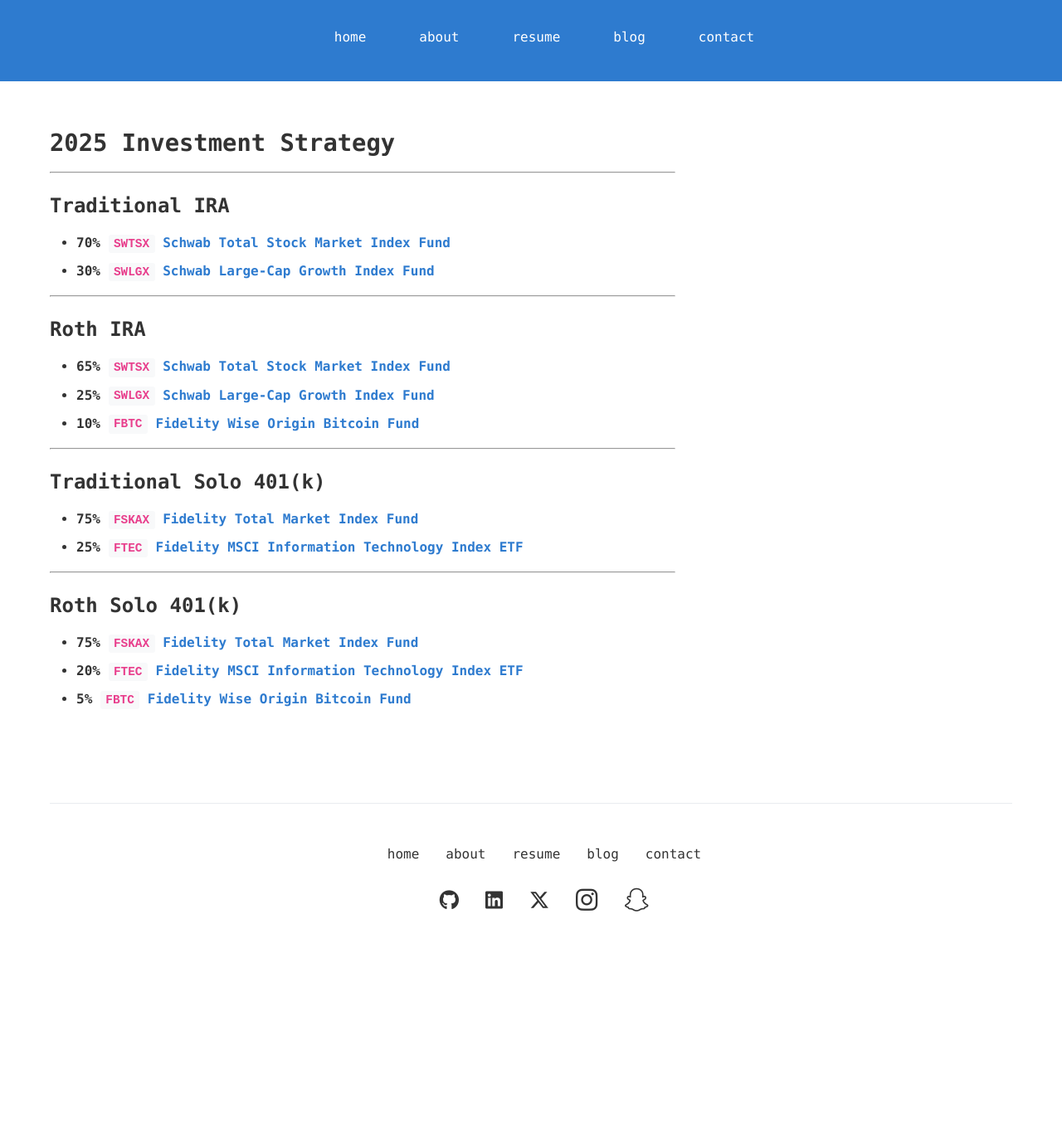
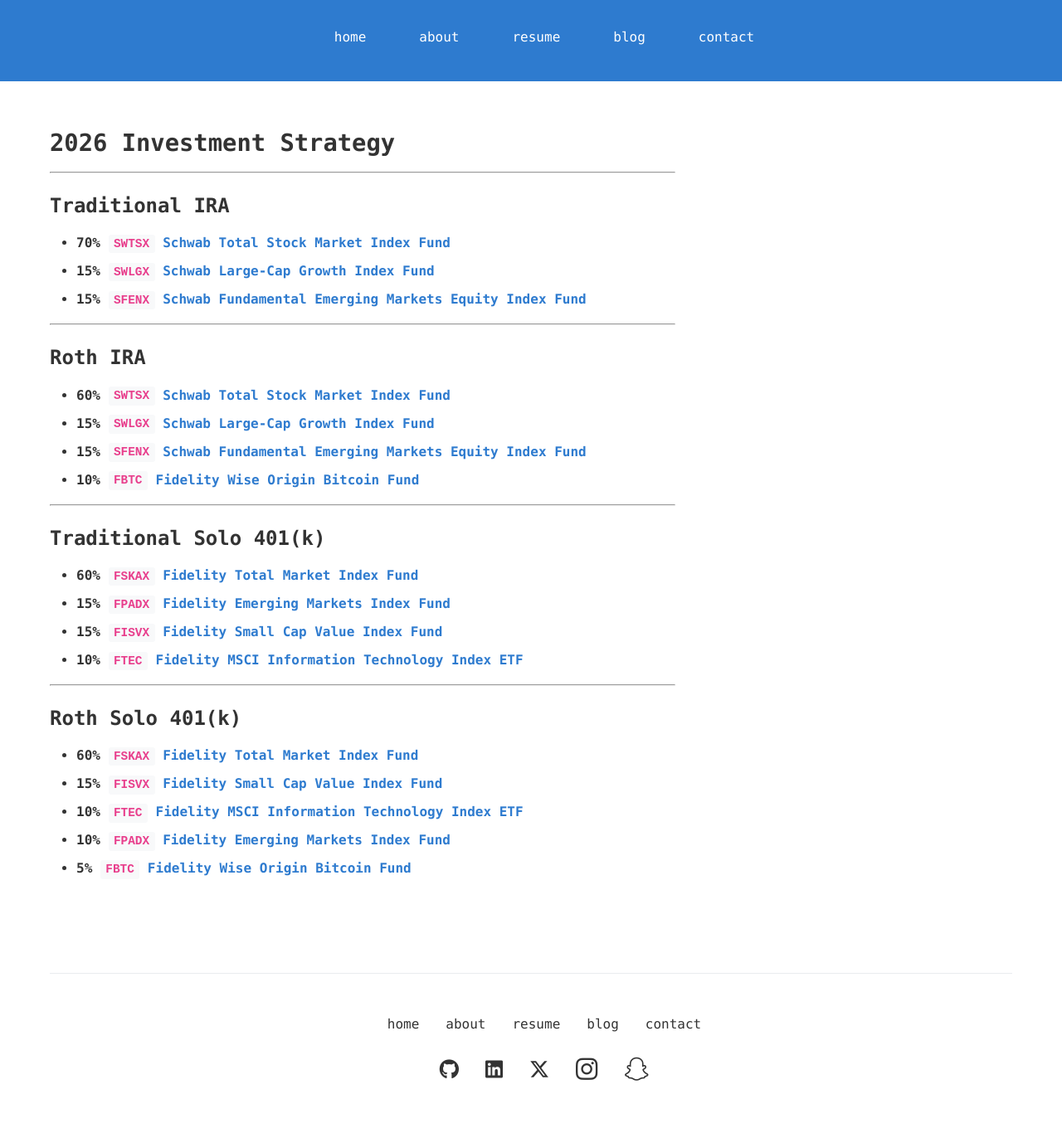
Before and after one commit to jmwoo/jmwoo.github.io, a Jekyll site: the page built from invest.md, in a window 1280 px wide. Shown: the whole page at 83% size. Built offline with Jekyll 4.4.1, drawn with Linux system fonts in a browser that asks for light colours; our own code applies the rules of GitHub Pages for plain Markdown files; before the commit the page ends 1161 px from its top, so only the background shows below that.

Commit message:
2026_invest

```diff
--- a/invest.md
+++ b/invest.md
@@ -1,27 +1,33 @@
-# 2025 Investment Strategy
+# 2026 Investment Strategy
 
 ---
 ## Traditional IRA
 
 - **70% [`SWTSX` Schwab Total Stock Market Index Fund](https://www.schwabassetmanagement.com/products/swtsx)**
-- **30% [`SWLGX` Schwab Large-Cap Growth Index Fund](https://www.schwabassetmanagement.com/products/swlgx)**
+- **15% [`SWLGX` Schwab Large-Cap Growth Index Fund](https://www.schwabassetmanagement.com/products/swlgx)**
+- **15% [`SFENX` Schwab Fundamental Emerging Markets Equity Index Fund](https://www.schwabassetmanagement.com/products/sfenx)**
 
 ---
 ## Roth IRA
 
-- **65% [`SWTSX` Schwab Total Stock Market Index Fund](https://www.schwabassetmanagement.com/products/swtsx)**
-- **25% [`SWLGX` Schwab Large-Cap Growth Index Fund](https://www.schwabassetmanagement.com/products/swlgx)**
+- **60% [`SWTSX` Schwab Total Stock Market Index Fund](https://www.schwabassetmanagement.com/products/swtsx)**
+- **15% [`SWLGX` Schwab Large-Cap Growth Index Fund](https://www.schwabassetmanagement.com/products/swlgx)**
+- **15% [`SFENX` Schwab Fundamental Emerging Markets Equity Index Fund](https://www.schwabassetmanagement.com/products/sfenx)**
 - **10% [`FBTC` Fidelity Wise Origin Bitcoin Fund](https://digital.fidelity.com/prgw/digital/research/quote/dashboard/summary?symbol=FBTC)**
 
 ---
 ## Traditional Solo 401(k)
 
-- **75% [`FSKAX` Fidelity Total Market Index Fund](https://fundresearch.fidelity.com/mutual-funds/summary/315911693)**
-- **25% [`FTEC` Fidelity MSCI Information Technology Index ETF](https://digital.fidelity.com/prgw/digital/research/quote/dashboard/summary?symbol=FTEC)**
+- **60% [`FSKAX` Fidelity Total Market Index Fund](https://fundresearch.fidelity.com/mutual-funds/summary/315911693)**
+- **15% [`FPADX` Fidelity Emerging Markets Index Fund](https://fundresearch.fidelity.com/mutual-funds/summary/316146331)**
+- **15% [`FISVX` Fidelity Small Cap Value Index Fund](https://fundresearch.fidelity.com/mutual-funds/summary/31635T773)**
+- **10% [`FTEC` Fidelity MSCI Information Technology Index ETF](https://digital.fidelity.com/prgw/digital/research/quote/dashboard/summary?symbol=FTEC)**
 
 ---
 ## Roth Solo 401(k)
 
-- **75% [`FSKAX` Fidelity Total Market Index Fund](https://fundresearch.fidelity.com/mutual-funds/summary/315911693)**
-- **20% [`FTEC` Fidelity MSCI Information Technology Index ETF](https://digital.fidelity.com/prgw/digital/research/quote/dashboard/summary?symbol=FTEC)**
+- **60% [`FSKAX` Fidelity Total Market Index Fund](https://fundresearch.fidelity.com/mutual-funds/summary/315911693)**
+- **15% [`FISVX` Fidelity Small Cap Value Index Fund](https://fundresearch.fidelity.com/mutual-funds/summary/31635T773)**
+- **10% [`FTEC` Fidelity MSCI Information Technology Index ETF](https://digital.fidelity.com/prgw/digital/research/quote/dashboard/summary?symbol=FTEC)**
+- **10% [`FPADX` Fidelity Emerging Markets Index Fund](https://fundresearch.fidelity.com/mutual-funds/summary/316146331)**
 - **5% [`FBTC` Fidelity Wise Origin Bitcoin Fund](https://digital.fidelity.com/prgw/digital/research/quote/dashboard/summary?symbol=FBTC)**
```
Also changed, not shown: invest_2025.md (added, +27 -0 lines).
